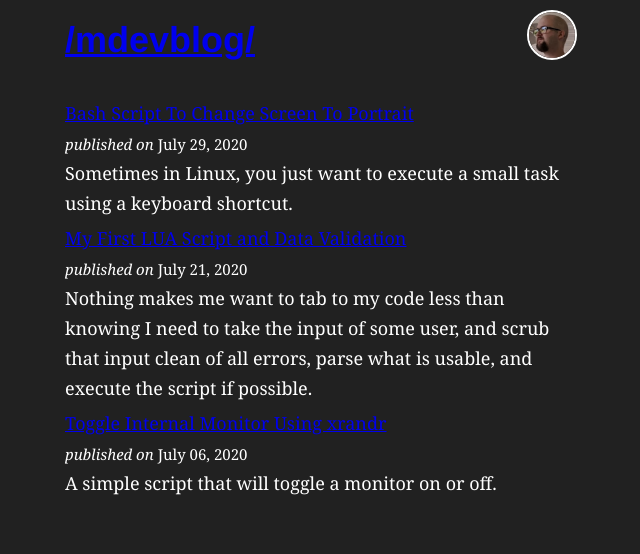
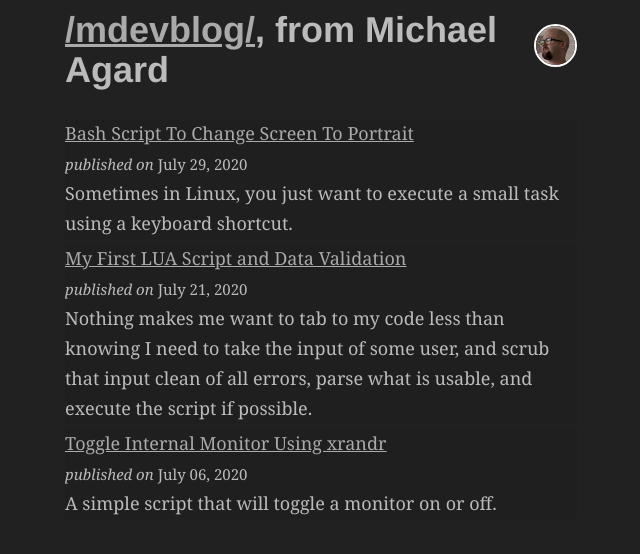
Before and after one commit to michaelagard/mdevblog, a Gatsby site: page / in a window 1280 px wide. Shown: the whole page, without its empty margins (319-959 px from the left). Built offline with nearby package versions, Linux system fonts and the light colour scheme; Gatsby itself is replaced by a stand-in of ours; some packages are replaced by stand-ins of ours.

Commit message:
add title, author, remove images remove unneeded css add linkedin account

```diff
--- a/gatsby-config.js
+++ b/gatsby-config.js
@@ -2,7 +2,7 @@ module.exports = {
   siteMetadata: {
     title: `/mdevblog/`,
     description: `Assorted thoughts and ideas from Michael Agard.`,
-    author: `@gatsbyjs`,
+    author: `Michael Agard`,
   },
   plugins: [
     `gatsby-plugin-react-helmet`,
--- a/src/components/header.js
+++ b/src/components/header.js
@@ -17,14 +17,14 @@ const ProfileImage = styled.img`
   border: .13rem solid #ffffff;
 `;
 
-const Header = ({ siteTitle }) => (
+const Header = ({ siteTitle, author }) => (
     <HeaderContainer>
       <h1>
         <Link to="/">
           {siteTitle}
-        </Link>
+        </Link>, from {author}
       </h1>
-      <Link to="https://www.linkedin.com">
+      <Link to="https://www.linkedin.com/in/mdagard/">
       <ProfileImage className="profile-picture" src={ProfilePicture} alt="Michael Agard"/>
 
       </Link>
--- a/src/components/layout.js
+++ b/src/components/layout.js
@@ -15,6 +15,7 @@ const Layout = ({ children }) => {
       site {
         siteMetadata {
           title
+          author
         }
       }
     }
@@ -22,7 +23,7 @@ const Layout = ({ children }) => {
 
   return (
     <LayoutWrapper>
-      <Header siteTitle={data.site.siteMetadata.title} />
+      <Header siteTitle={data.site.siteMetadata.title} author={data.site.siteMetadata.author} />
       <div>
         <main>{children}</main>
       </div>
--- a/src/pages/index.css
+++ b/src/pages/index.css
@@ -1,6 +1,6 @@
 body {
     background: #212121;
-    color: #ffffff;
+    color: #bbb;
 }
 
 code {
@@ -9,11 +9,15 @@ code {
     background: #323232;
     overflow: scroll;
 }
-
+h1+a {
+    color: green;
+}
+a {
+    color: #aaa;
+}
 a:visited {
-    color: #fff
+    color: #aaf
 }
-
 .profile-picture {
     width: 50px;
     height: auto;
--- a/src/pages/index.js
+++ b/src/pages/index.js
@@ -5,9 +5,7 @@ import './index.css'
 import Layout from '../components/layout';
 
 const BlogPostSummaryContainer = styled.div`
-	background: rgb(12, 12, 12, .01);
-	/* border-radius: 5%; */
-	/* opacity: 0.6; */
+	background: rgb(12, 12, 12, .1);
 	margin-bottom: 5px;
 	p {
 		margin-bottom: 0px;
```
Also changed, not shown: src/images/gatsby-astronaut.png (deleted).
